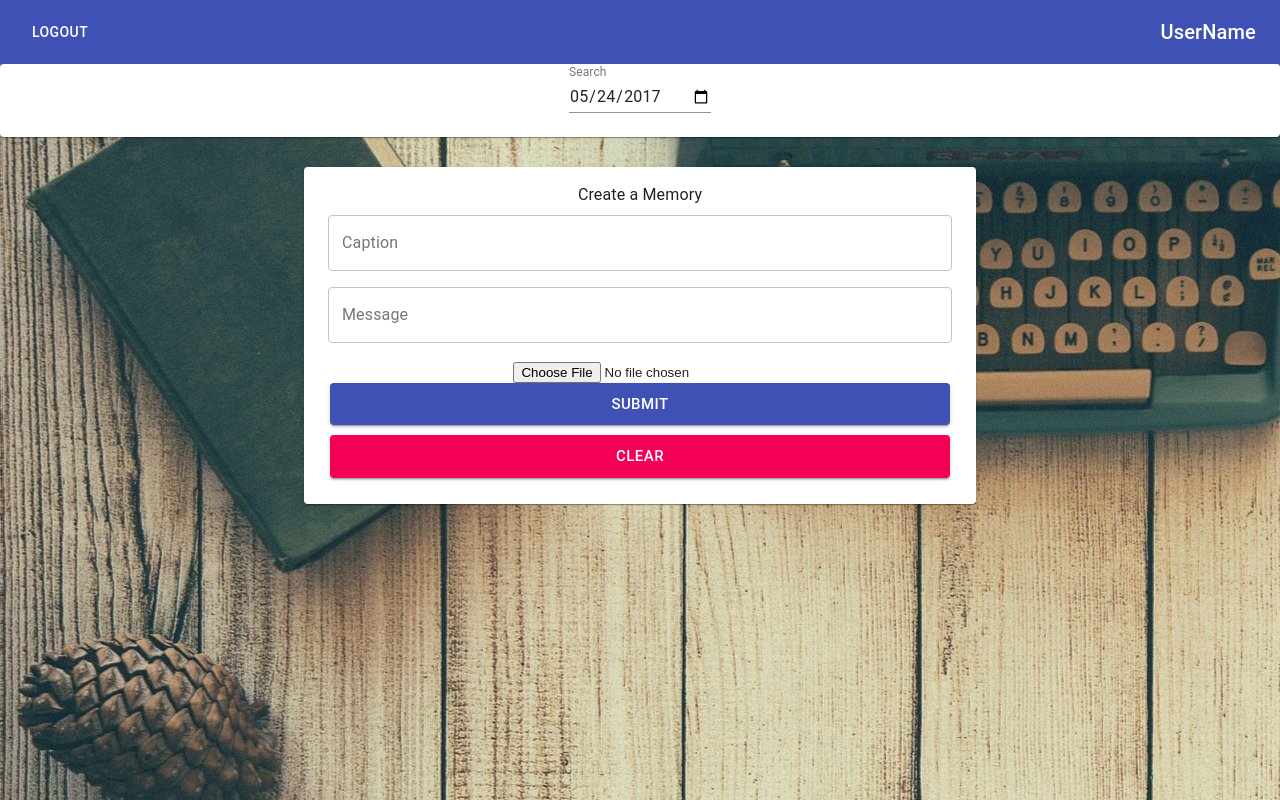
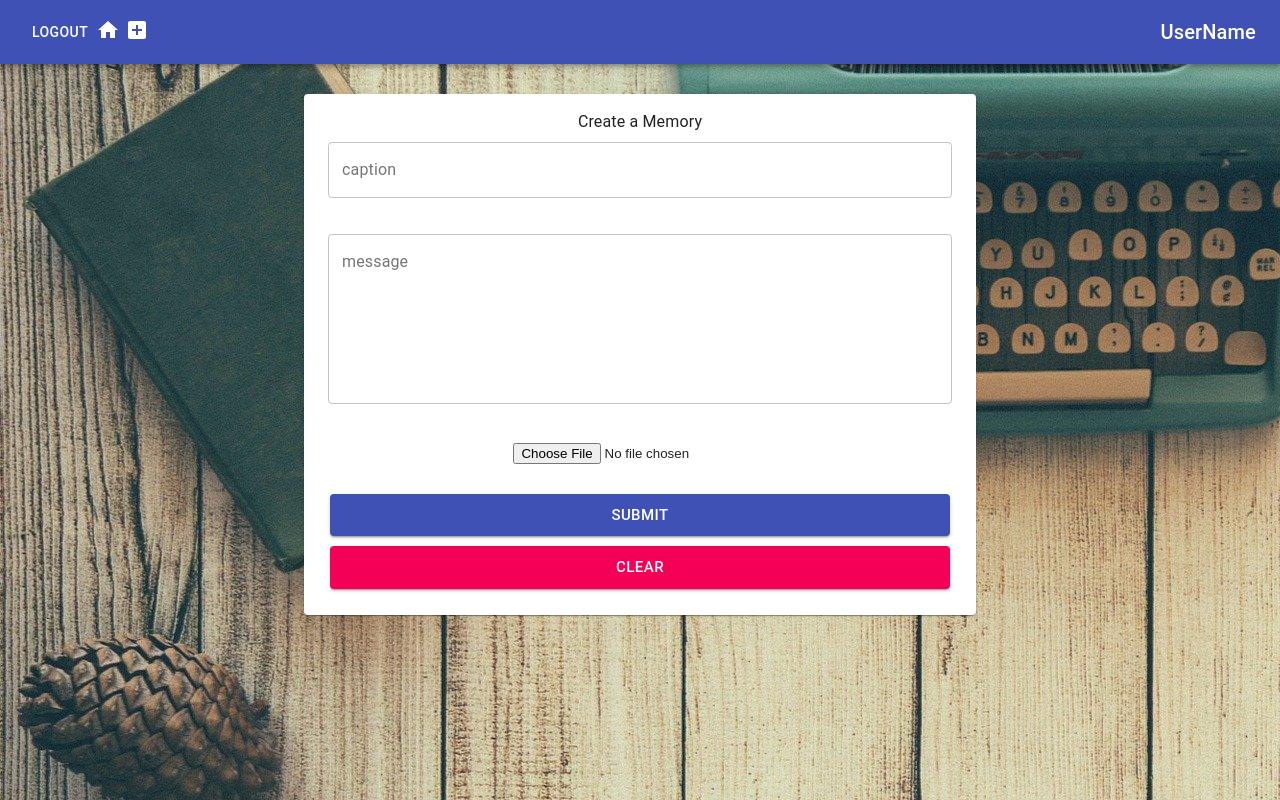
Before and after one commit to leskbook/Digital-Diary, a React (Create React App) app in the folder client/: page /search in a window 1280 px wide. Built offline with nearby package versions, Linux system fonts and the light colour scheme.

Commit message:
added the validation for form

```diff
--- /dev/null
+++ b/client/src/components/Header.js
@@ -0,0 +1,25 @@
+import React from 'react';
+import {Grid,Paper,Typography,TextField,Button,AppBar,Toolbar} from "@material-ui/core"
+import HomeIcon from '@material-ui/icons/Home';
+import useStyles from "./style";
+import AddBoxIcon from '@material-ui/icons/AddBox';
+const Header=()=>{
+    const classes = useStyles();
+
+return(
+    <div className={classes.root}>
+<AppBar position="static" fullWidth>
+  <Toolbar>
+
+    <Button color="inherit">Logout</Button>
+     <div style={{float:"initial"}}><HomeIcon/>         <AddBoxIcon/></div>
+    <Typography variant="h6" className={classes.title} style={{marginLeft:"auto"}}>
+      UserName
+    </Typography>
+  </Toolbar>
+</AppBar>
+    </div>
+)
+}
+
+export default Header;
--- a/client/src/components/memoSearch.js
+++ b/client/src/components/memoSearch.js
@@ -1,27 +1,42 @@
-import React, { useState ,useContext} from 'react';
+import React, { useState, useContext } from 'react';
 import API from "../utils/API";
-import {Grid,Paper,Typography,TextField,Button,AppBar,Toolbar} from "@material-ui/core"
-import SearchIcon from '@material-ui/icons/Search';
-import IconButton from "@material-ui/core/IconButton";
+import { Grid, Paper, Typography, TextField, Button, AppBar, Toolbar } from "@material-ui/core"
 import useStyles from "./style";
-import image from "../images/MainPage.jpg";
-import {useHistory} from "react-router-dom";
+import { useHistory } from "react-router-dom";
 import memoryContext from "../utils/memoryContext";
-const Search=()=>{
-  const {newUserfunction}=useContext(memoryContext);
-    const history= useHistory();
+import Header from "./Header";
+
+const Search = () => {
+  const { newUserfunction } = useContext(memoryContext);
+  const history = useHistory();
   const classes = useStyles();
-    const [uploadImage,setUploadImage]=useState();
-    const [image,setImage]=useState('');
-    const [title,setTitle]=useState();
-    const [description,setDescription]=useState();
+  const [uploadImage, setUploadImage] = useState();
+  const [image, setImage] = useState('');
+  const [title, setTitle] = useState();
+  const [description, setDescription] = useState();
   const [imageurl, setImageurl] = useState('')
-    const handleSubmit=async(e)=>{
+  const handleSubmit = async (e) => {
     e.preventDefault();
-        console.log(image);
-        const data=new FormData();
-        data.append('file',image);
-        data.append('upload_preset',"Amita123");
+    console.log(document.getElementById("imageFile").value);
+    if (document.getElementById("memoTitle").value == "") {
+      document.getElementById("spanTitle").style.display = "block";
+      return
+    }
+    else if (document.getElementById("memoDesc").value == "") {
+      document.getElementById("spanDesc").style.display = "block";
+      return
+    }
+    else if (document.getElementById("imageFile").value == "") {
+      document.getElementById("spanFile").style.display = "block";
+      return
+    }
+    else {
+      document.getElementById("spanTitle").style.display = "none";
+      document.getElementById("spanDesc").style.display = "none";
+      document.getElementById("spanFile").style.display = "none";
+      const data = new FormData();
+      data.append('file', image);
+      data.append('upload_preset', "Amita123");
       const res = await fetch("https://api.cloudinary.com/v1_1/duiqykyxv/image/upload",
         {
           method: "POST",
@@ -36,64 +51,48 @@ const Search=()=>{
         description: description,
         imageurl: files.secure_url
       }
-        console.log(memories);
       await API.createMemories(memories)
         .then((data) => {
           console.log(data);
           newUserfunction();
-        history.push({pathname:"/list",
-            })
+          history.push({
+            pathname: "/list",
           })
 
-    const handleUploadImage=()=>{
-
-        if(uploadImage)
-        document.getElementById("imagePreview").className=classes.ImagePreview
+        })
     }
   }
-return(
+  return (
     <div className={classes.root}>
-<AppBar position="static">
-  <Toolbar>
+      <Header />
+      <Grid spacing={3}>
+        <Grid item xs={12} style={{ height: "500px", marginTop: "30px" }}>
+          <Paper className={classes.paper} style={{ width: "50%", margin: "auto" }}>
+            <form autoComplete="off" onSubmit={handleSubmit} noValidate className={classes.form}>
+              <Typography varient="h6" >Create a Memory</Typography>
+              <TextField id="memoTitle" value={title} onChange={(e) => { document.getElementById("spanTitle").style.display = "none"; setTitle(e.target.value) }} className={classes.input} name="Caption" variant="outlined" label="caption" fullWidth />
+              <div style={{ width: "100%", height: "20px" }}><span id="spanTitle" className={classes.validateTitle}>* Enter the caption</span></div>
+              <TextField rows={7}
+                rowsMax={10}
+                multiline id="memoDesc" value={description} onChange={(e) => { document.getElementById("spanDesc").style.display = "none"; setDescription(e.target.value) }} className={classes.input} name="message" variant="outlined" label="message" fullWidth />
+              <div style={{ width: "100%", height: "20px" }}><span id="spanDesc" className={classes.validateTitle}>* Enter a message about the image</span></div>
+              <div className={classes.fileInput}>
+                <img id="imagePreview" style={{ display: "none", width: "100px", height: "100px" }} src={uploadImage} alt="" />
+                <input id="imageFile" type="file" multiple={false} onChange={(event) => {
+                  document.getElementById("spanFile").style.display = "none";
+                  setImage(event.target.files[0]); if (event.target.files[0]) {
+                    setUploadImage(URL.createObjectURL(event.target.files[0])); console.log("image", event.target.files[0]);
 
-    <Button color="inherit">Logout</Button>
-    <Typography variant="h6" className={classes.title} style={{marginLeft:"auto"}}>
-      UserName
-    </Typography>
-  </Toolbar>
-</AppBar>
-      <Grid spacing={3}>
-        <Grid item xs={12}>
-          <Paper className={classes.paper}>  <TextField  style={{marginTop:"-15px"}}
-        id="date"
-        label="Search"
-        type="date"
-        defaultValue="2017-05-24"
-        className={classes.textField}
-        InputLabelProps={{
-          shrink: true,
-        }}
-      /></Paper>
-        </Grid>
-        <Grid   item xs={12} style={{height:"500px",marginTop:"30px"}}>
-        <Paper className={classes.paper}  style={{width:"50%",margin:"auto"}}>
-    <form autoComplete="off"  onSubmit={handleSubmit} noValidate className={classes.form}>
-    <Typography varient="h6" >Create a Memory</Typography>
-     <TextField value={title} onChange={(e)=>{setTitle(e.target.value)}} className={classes.input} name="Caption" variant="outlined" label="Caption" fullWidth />
-     <TextField value={description} onChange={(e)=>{setDescription(e.target.value)}} className={classes.input} name="message" variant="outlined" label="Message" fullWidth/>
-         <div className={classes.fileInput}>
-         <img id="imagePreview"   style={{display:"none",width:"100px",height:"100px"}} src={uploadImage} alt="" />
-    <input type="file" multiple={false} onChange={(event)=>{setImage(event.target.files[0]);if(event.target.files[0]) { setUploadImage(URL.createObjectURL(event.target.files[0])); console.log("image",event.target.files[0]);
+                    document.getElementById("imagePreview").style.display = "block";
+                  }
+                  else {
+                    document.getElementById("imagePreview").style.display = "none";
+                  }
+                }} />
+                <div style={{ width: "100%", height: "30px" }}><span id="spanFile" className={classes.validateTitle}>* Select an image</span></div>
 
-        document.getElementById("imagePreview").style.display="block";
-    }
-    else
-    {
-        document.getElementById("imagePreview").style.display="none";
-    }}}/>
                 <Button type="submit" className={classes.buttonSubmit} variant="contained" color="primary" size="large" type="submit" fullWidth>Submit</Button>
-    <Button  variant="contained" color="secondary" size="large"  fullWidth>Clear</Button>
-
+                <Button variant="contained" color="secondary" size="large" fullWidth>Clear</Button>
               </div>
             </form>
           </Paper>
@@ -101,7 +100,6 @@ return(
       </Grid>
     </div>
   )
-
 }
 
 export default Search;
--- a/client/src/components/style.js
+++ b/client/src/components/style.js
@@ -44,5 +44,11 @@ margin:"5px"
   ImagePreview:{
     width:"100px",
     height:"100px"
+  },
+  validateTitle:{
+    display: "none",
+    color: "red",
+    position: "absolute",
+    fontStyle:"Italic"
   }
 }));
```
Also changed, not shown: client/src/components/memoCard.js (added). Lines whose indentation alone changed are shown as unchanged.
